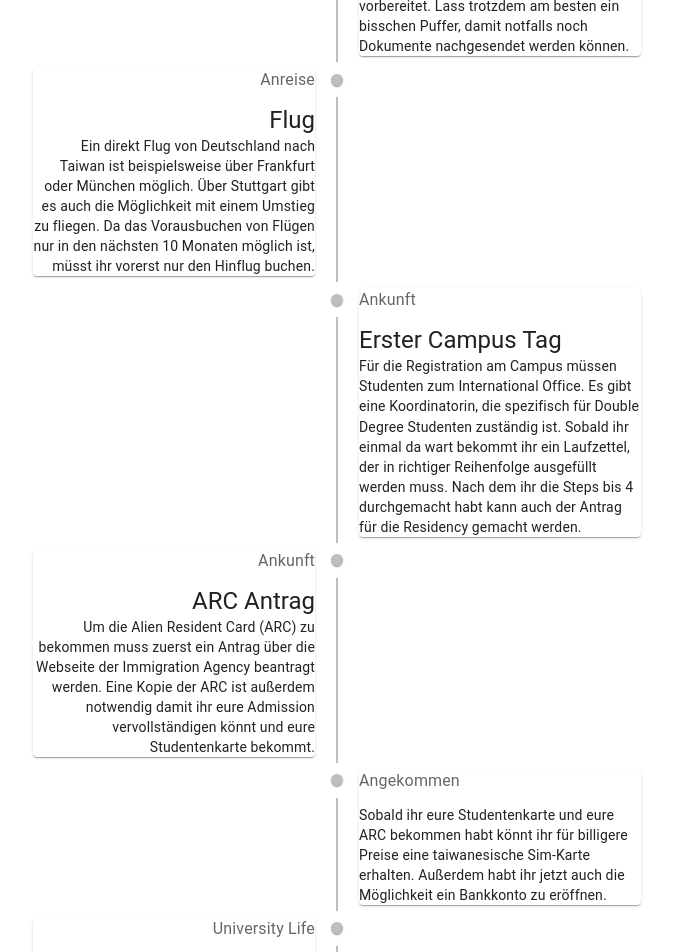
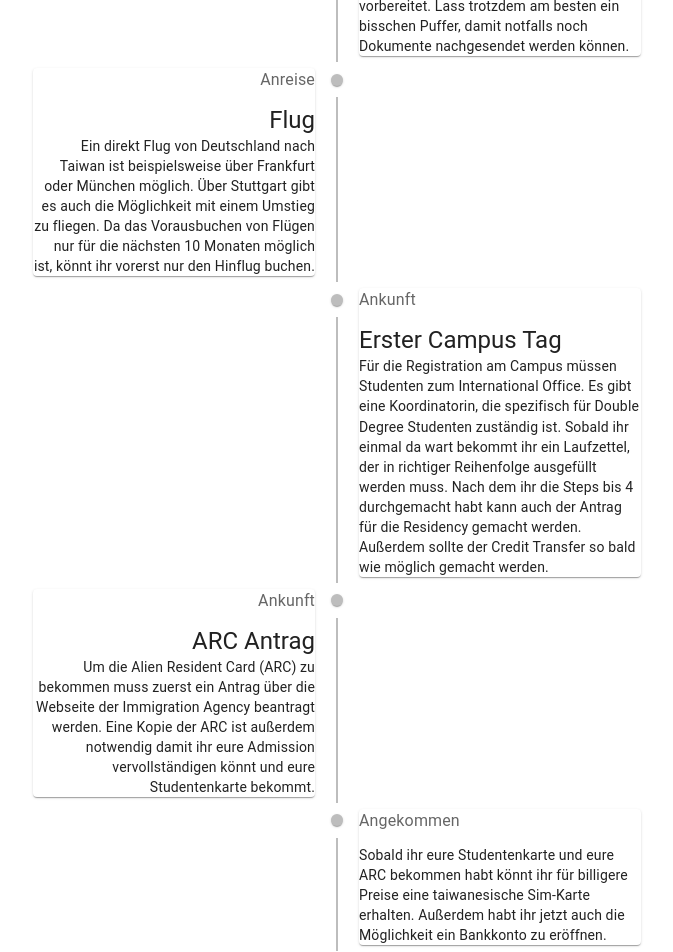
Before and after one commit to Sui-nyan/HKA-NTUST-double-degree, a Next.js app: page /timeline in a window 1280 px wide. Shown: the part 640-1592 px from the top of the page, without its empty margins (303-976 px from the left). Built offline with nearby package versions, Linux system fonts and the light colour scheme.

Commit message:
extend timeline content, add pages

```diff
--- a/app/residency/page.tsx
+++ b/app/residency/page.tsx
@@ -11,8 +11,18 @@ export default function ClassSchedulePage() {
         <Box className="flex flex-col items-center gap-8">
             <Typography variant="h1">Applying for residency</Typography>
             <Box>
-            <Typography variant={"body2"}>Nach dem ihr die ersten vier Steps eurer Registrierung durchgeführt habt, bekommt ihr ein Certificate of Enrollment. Mit diesem Dokument könnt ihr nun die Applikation für Residency ausfüllen.</Typography>
-            <Button variant="contained"><Link href={"https://coa.immigration.gov.tw/coa-frontend/foreign-student/individual/login?verify=true"}>Zur Anlaufstelle</Link></Button>
+                <Typography variant={"body2"}>
+                    Nach dem ihr die ersten vier Steps eurer Registrierung durchgeführt habt, bekommt ihr ein
+                    Certificate of Enrollment. Mit diesem Dokument könnt ihr nun die Applikation für Residency
+                    ausfüllen.</Typography>
+                <Button variant="contained"><Link
+                    href={"https://coa.immigration.gov.tw/coa-frontend/foreign-student/individual/login?verify=true"}>Zur
+                    Anlaufstelle</Link></Button>
+            </Box>
+            <Box>
+                <Typography variant="body2" component="p">
+
+                </Typography>
             </Box>
         </Box>
     );
--- a/app/timeline/page.tsx
+++ b/app/timeline/page.tsx
@@ -11,128 +11,147 @@ export default function TimelinePage() {
                 <Timeline position="alternate">
                     <TimelineItem>
                         <TimelineSeparator>
-                            <TimelineDot />
-                            <TimelineConnector />
+                            <TimelineDot/>
+                            <TimelineConnector/>
                         </TimelineSeparator>
                         <TimelineContent>
                             <Card>
-                                <Typography sx={{ color: 'text.secondary', mb: 1.5 }}>Ein Semester davor</Typography>
+                                <Typography sx={{color: 'text.secondary', mb: 1.5}}>Ein Semester davor</Typography>
                                 <Typography variant="h5">Anmeldung Double Degree Program</Typography>
                                 <Typography variant="body2">
-                                    Am besten bei der Infoveranstaltung für den Double Degree teilnehmen oder direkt eine Mail an die Projektverantwortliche Andrea Wirth senden.
+                                    Am besten bei der Infoveranstaltung für den Double Degree teilnehmen oder direkt
+                                    eine Mail an die Projektverantwortliche Andrea Wirth senden.
                                 </Typography>
                             </Card>
                         </TimelineContent>
                     </TimelineItem>
                     <TimelineItem>
                         <TimelineSeparator>
-                            <TimelineDot />
-                            <TimelineConnector />
+                            <TimelineDot/>
+                            <TimelineConnector/>
                         </TimelineSeparator>
                         <TimelineContent>
                             <Card>
-                                <Typography sx={{ color: 'text.secondary', mb: 1.5 }}>1-2 Monate vorher</Typography>
+                                <Typography sx={{color: 'text.secondary', mb: 1.5}}>1-2 Monate vorher</Typography>
                                 <Typography variant="h5">Visa Vorbereitung</Typography>
                                 <Typography variant="body2">
-                                    Für das Visum muss ein Health Check vorbereitet werden. Anreisende aus Deutschland brauchen eine Untersuchung auf Tuberkulosis, Syphilis-Test, Impfnachweise für Masern, ...
+                                    Für das Visum muss ein Health Check vorbereitet werden. Anreisende aus Deutschland
+                                    brauchen eine Untersuchung auf Tuberkulosis, Syphilis-Test, Impfnachweise für
+                                    Masern, ...
                                 </Typography>
                             </Card>
                         </TimelineContent>
                     </TimelineItem>
                     <TimelineItem>
                         <TimelineSeparator>
-                            <TimelineDot />
-                            <TimelineConnector />
+                            <TimelineDot/>
+                            <TimelineConnector/>
                         </TimelineSeparator>
                         <TimelineContent>
                             <Card>
-                                <Typography sx={{ color: 'text.secondary', mb: 1.5 }}>1 Monat vor Abreise</Typography>
+                                <Typography sx={{color: 'text.secondary', mb: 1.5}}>1 Monat vor Abreise</Typography>
                                 <Typography variant="h5">Visa-Antrag absenden</Typography>
                                 <Typography variant="body2">
-                                    Das Konsulat arbeitet sehr schnell und hat das Visum meistens innerhalb von 5 Tagen vorbereitet.
-                                    Lass trotzdem am besten ein bisschen Puffer, damit notfalls noch Dokumente nachgesendet werden können.
+                                    Das Konsulat arbeitet sehr schnell und hat das Visum meistens innerhalb von 5 Tagen
+                                    vorbereitet.
+                                    Lass trotzdem am besten ein bisschen Puffer, damit notfalls noch Dokumente
+                                    nachgesendet werden können.
                                 </Typography>
                             </Card>
                         </TimelineContent>
                     </TimelineItem>
                     <TimelineItem>
                         <TimelineSeparator>
-                            <TimelineDot />
-                            <TimelineConnector />
+                            <TimelineDot/>
+                            <TimelineConnector/>
                         </TimelineSeparator>
                         <TimelineContent>
                             <Card>
-                                <Typography sx={{ color: 'text.secondary', mb: 1.5 }}>Anreise</Typography>
+                                <Typography sx={{color: 'text.secondary', mb: 1.5}}>Anreise</Typography>
                                 <Typography variant="h5">Flug</Typography>
                                 <Typography variant="body2">
-                                    Ein direkt Flug von Deutschland nach Taiwan ist beispielsweise über Frankfurt oder München möglich. Über Stuttgart gibt es auch die Möglichkeit mit einem Umstieg zu fliegen.
-                                    Da das Vorausbuchen von Flügen nur in den nächsten 10 Monaten möglich ist, müsst ihr vorerst nur den Hinflug buchen.
+                                    Ein direkt Flug von Deutschland nach Taiwan ist beispielsweise über Frankfurt oder
+                                    München möglich. Über Stuttgart gibt es auch die Möglichkeit mit einem Umstieg zu
+                                    fliegen.
+                                    Da das Vorausbuchen von Flügen nur für die nächsten 10 Monaten möglich ist, könnt
+                                    ihr vorerst nur den Hinflug buchen.
                                 </Typography>
                             </Card>
                         </TimelineContent>
                     </TimelineItem>
                     <TimelineItem>
                         <TimelineSeparator>
-                            <TimelineDot />
-                            <TimelineConnector />
+                            <TimelineDot/>
+                            <TimelineConnector/>
                         </TimelineSeparator>
                         <TimelineContent>
                             <Card>
-                                <Typography sx={{ color: 'text.secondary', mb: 1.5 }}>Ankunft</Typography>
-                                <Typography variant="h5"><Link href={"/campus-registration"}>Erster Campus Tag</Link></Typography>
+                                <Typography sx={{color: 'text.secondary', mb: 1.5}}>Ankunft</Typography>
+                                <Typography variant="h5"><Link href={"/campus-registration"}>Erster Campus
+                                    Tag</Link></Typography>
                                 <Typography variant="body2">
-                                    Für die Registration am Campus müssen Studenten zum International Office. Es gibt eine Koordinatorin, die spezifisch für Double Degree Studenten zuständig ist.
-                                    Sobald ihr einmal da wart bekommt ihr ein Laufzettel, der in richtiger Reihenfolge ausgefüllt werden muss.
-                                    Nach dem ihr die Steps bis 4 durchgemacht habt kann auch der Antrag für die Residency gemacht werden.
+                                    Für die Registration am Campus müssen Studenten zum International Office. Es gibt
+                                    eine Koordinatorin, die spezifisch für Double Degree Studenten zuständig ist.
+                                    Sobald ihr einmal da wart bekommt ihr ein Laufzettel, der in richtiger Reihenfolge
+                                    ausgefüllt werden muss.
+                                    Nach dem ihr die Steps bis 4 durchgemacht habt kann auch der Antrag für die
+                                    Residency gemacht werden.
+                                    Außerdem sollte der <Link href={""}>Credit Transfer</Link> so bald wie möglich gemacht werden.
                                 </Typography>
                             </Card>
                         </TimelineContent>
                     </TimelineItem>
                     <TimelineItem>
                         <TimelineSeparator>
-                            <TimelineDot />
-                            <TimelineConnector />
+                            <TimelineDot/>
+                            <TimelineConnector/>
                         </TimelineSeparator>
                         <TimelineContent>
                             <Card>
-                                <Typography sx={{ color: 'text.secondary', mb: 1.5 }}>Ankunft</Typography>
+                                <Typography sx={{color: 'text.secondary', mb: 1.5}}>Ankunft</Typography>
                                 <Typography variant="h5"><Link href={"/residency"}>ARC Antrag</Link></Typography>
                                 <Typography variant="body2">
-                                    Um die Alien Resident Card (ARC) zu bekommen muss zuerst ein Antrag über die Webseite der Immigration Agency beantragt werden.
-                                    Eine Kopie der ARC ist außerdem notwendig damit ihr eure Admission vervollständigen könnt und eure Studentenkarte bekommt.
+                                    Um die Alien Resident Card (ARC) zu bekommen muss zuerst ein Antrag über die
+                                    Webseite der Immigration Agency beantragt werden.
+                                    Eine Kopie der ARC ist außerdem notwendig damit ihr eure Admission vervollständigen
+                                    könnt und eure Studentenkarte bekommt.
                                 </Typography>
                             </Card>
                         </TimelineContent>
                     </TimelineItem>
                     <TimelineItem>
                         <TimelineSeparator>
-                            <TimelineDot />
-                            <TimelineConnector />
+                            <TimelineDot/>
+                            <TimelineConnector/>
                         </TimelineSeparator>
                         <TimelineContent>
                             <Card>
-                                <Typography sx={{ color: 'text.secondary', mb: 1.5 }}>Angekommen</Typography>
+                                <Typography sx={{color: 'text.secondary', mb: 1.5}}>Angekommen</Typography>
                                 <Typography variant="h5"></Typography>
                                 <Typography variant="body2">
-                                    Sobald ihr eure Studentenkarte und eure ARC bekommen habt könnt ihr für billigere Preise eine taiwanesische Sim-Karte erhalten.
-                                    Außerdem habt ihr jetzt auch die Möglichkeit ein Bankkonto zu eröffnen.
+                                    Sobald ihr eure Studentenkarte und eure ARC bekommen habt könnt ihr für billigere
+                                    Preise eine taiwanesische <Link href={"/mobile"}>Sim-Karte</Link> erhalten.
+                                    Außerdem habt ihr jetzt auch die Möglichkeit ein <Link href={"/banking"}>Bankkonto</Link> zu eröffnen.
                                 </Typography>
                             </Card>
                         </TimelineContent>
                     </TimelineItem>
                     <TimelineItem>
                         <TimelineSeparator>
-                            <TimelineDot />
-                            <TimelineConnector />
+                            <TimelineDot/>
+                            <TimelineConnector/>
                         </TimelineSeparator>
                         <TimelineContent>
                             <Card>
-                                <Typography sx={{ color: 'text.secondary', mb: 1.5 }}>University Life</Typography>
+                                <Typography sx={{color: 'text.secondary', mb: 1.5}}>University Life</Typography>
                                 <Typography variant="h5"></Typography>
                                 <Typography variant="body2">
-                                    In den ersten zwei Wochen der Vorlesung gibt es die Möglichkeit Kurse hinzuzufügen oder zu droppen.
-                                    Meistens sind die Kurse sehr schnell ausgebucht, es macht also Sinn sich früh einzuschreiben und eventuell später nochmal zu droppen.
-                                    Sobald die Add-Drop Phase vorbei ist ist es sehr schwierig noch in Kurse reinzukommen oder diese zu droppen.
+                                    In den ersten zwei Wochen der Vorlesung gibt es die Möglichkeit Kurse hinzuzufügen
+                                    oder zu droppen.
+                                    Meistens sind die Kurse sehr schnell ausgebucht, es macht also Sinn sich früh
+                                    einzuschreiben und eventuell später nochmal zu droppen.
+                                    Sobald die Add-Drop Phase vorbei ist ist es sehr schwierig noch in Kurse
+                                    reinzukommen oder diese zu droppen.
                                 </Typography>
                             </Card>
                         </TimelineContent>
```
Also changed, not shown: app/banking/page.tsx (added), app/mobile/page.tsx (added), app/transport/page.tsx (added). Lines whose indentation alone changed are shown as unchanged.
